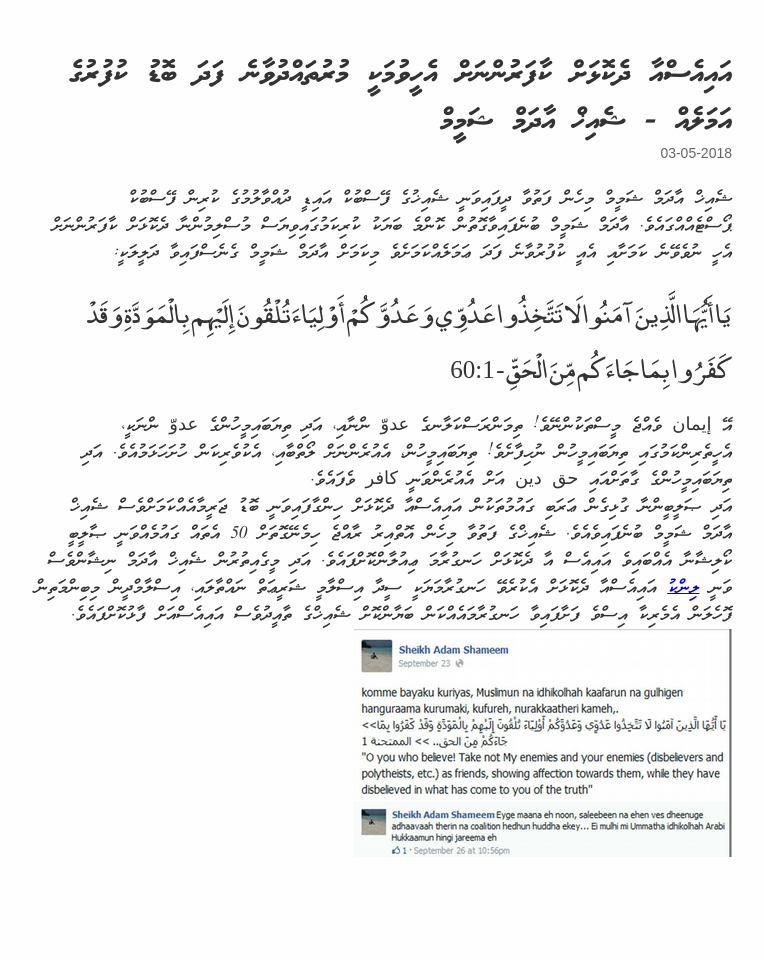
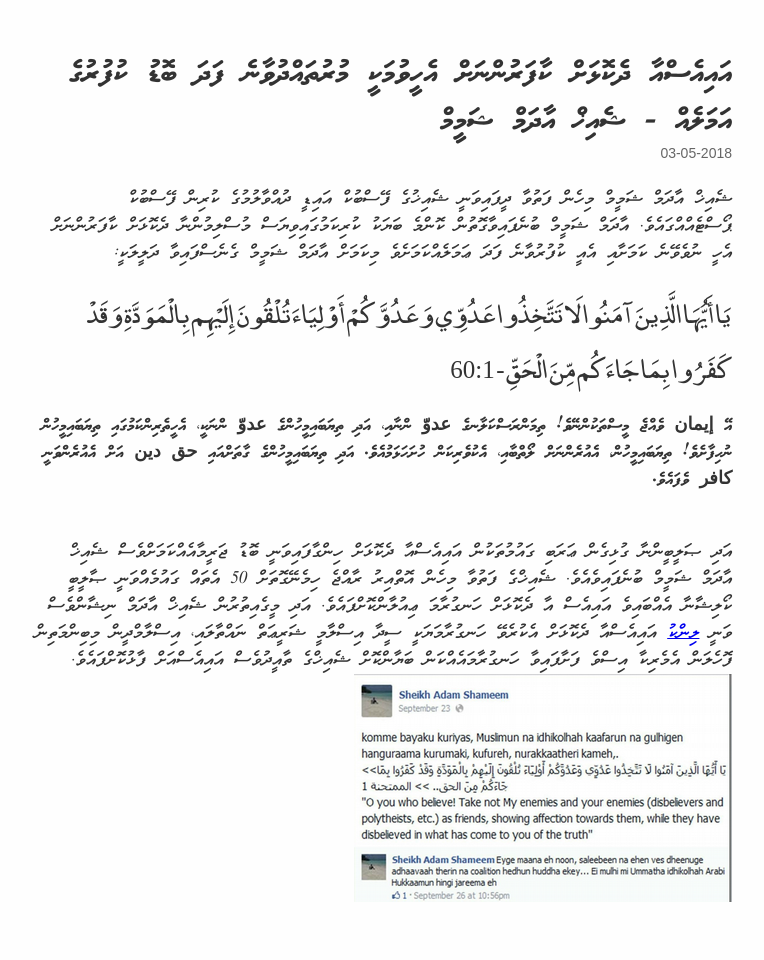
Before and after one commit to holhuashi/holhuashi, a Jekyll site: the page built from _posts/2018-05-03-IS-dhekolhah-eheevun-adam-shameem.md, in a window 1280 px wide. Shown: the whole page, without its empty margins (258-1022 px from the left). Built offline with Jekyll 4.4.1, drawn with Linux system fonts in a browser that asks for light colours; before the commit the page ends 915 px from its top, so only the background shows below that.

Commit message:
Update 2018-05-03-IS-dhekolhah-eheevun-adam-shameem.md

```diff
--- a/_posts/2018-05-03-IS-dhekolhah-eheevun-adam-shameem.md
+++ b/_posts/2018-05-03-IS-dhekolhah-eheevun-adam-shameem.md
@@ -7,8 +7,10 @@ date: 2018-05-03
 <div class="arabic">
 يَا أَيُّهَا الَّذِينَ آمَنُوا لَا تَتَّخِذُوا عَدُوِّي وَعَدُوَّكُمْ أَوْلِيَاءَ تُلْقُونَ إِلَيْهِم بِالْمَوَدَّةِ وَقَدْ كَفَرُوا بِمَا جَاءَكُم مِّنَ الْحَقِّ - 60:1
 </div>
+<p style="font-family: thaana; font-weight:bold;">
 އޭ إيمان ވެއްޖެ މީސްތަކުންނޭވެ! ތިމަންރަސްކަލާނގެ عدوّ ންނާއި، އަދި ތިޔަބައިމީހުންގެ عدوّ ންނަކީ، އެހީތެރިންކަމުގައި ތިޔަބައިމީހުން ނުހިފާށެވެ! ތިޔަބައިމީހުން، އެއުރެންނަށް ލޯތްބާއި، އެކުވެރިކަން ހުށަހަޅަމުއެވެ. އަދި ތިޔަބައިމީހުންގެ ގާތަށްއައި حق دين އަށް އެއުރެންވަނީ كافر ވެފައެވެ.
-<br />
+</p>
+<br/>
 އަދި ޞަލީބީންނާ ގުޅިގެން ޢަރަބި ގައުމުތަކުން އައިއެސްއާ ދެކޮޅަށް ހިންގާފައިވަނީ ބޮޑު ޖަރީމާއެއްކަމަށްވެސް ޝެއިޚް އާދަމް ޝަމީމް ބުނެފައިވެއެވެ.
 ޝެއިޚްގެ ފަތުވާ މިހެން އޮތްއިރު ރާއްޖެ ހިމެނޭގޮތަށް 50 އެތައް ގައުމެއްވަނީ ޞާލީބީ ކޯލިޝާނާ އެއްބައިވެ އައިއެސް އާ ދެކޮޅަށް ހަނގުރާމަ ޢިއުލާންކޮށްފައެވެ. އަދި މީގެއިތުރުން ޝެއިޚް އާދަމް ނިޝާންވެސް ވަނީ [ލިންކު](https://holhuashi.github.io/2018/05/02/adam-nishan-is) އައިއެސްއާ ދެކޮޅަށް އެކުރެވޭ ހަނގުރާމަޔަކީ ސީދާ އިސްލާމީ ޝަރީޢަތް ނައްތާލައި، އިސްލާމްދީން މިބިންމަތިން ފޮހެލަން އެމެރިކާ އިސްވެ ފަށާފައިވާ ހަނގުރާމައެއްކަން ބަޔާންކޮށް ޝެއިޚްގެ ތާއީދުވެސް އައިއެސްއަށް ފާޅުކޮށްފައެވެ.
 <br/>
```
